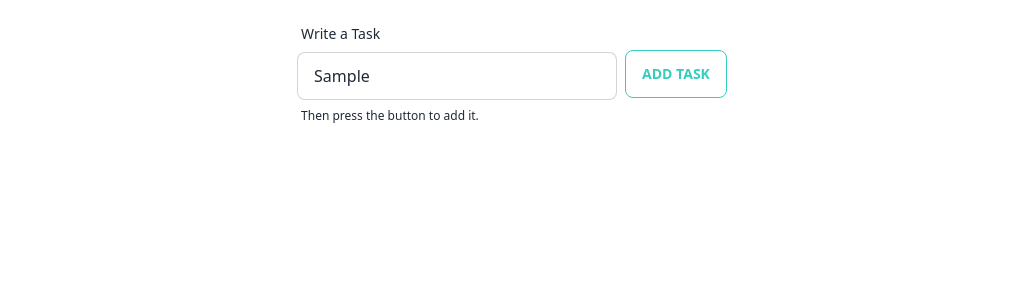
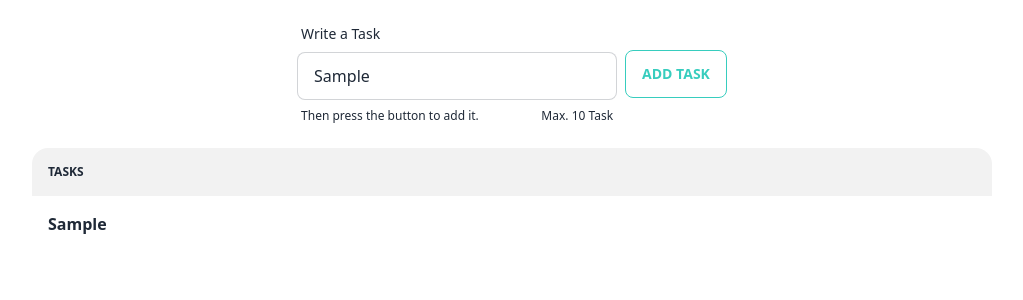
Before and after one commit to lucianogriffa/Web-ToDo-ReactJs, a React (Create React App) app: page / in a window 1280 px wide. Both pictures are taken after typing "Sample" into the empty fields and a click on the button "ADD TASK". Shown: the top 300 px of the page, without its empty margins (128-1151 px from the left). Built offline with nearby package versions, Linux system fonts and the light colour scheme.

Commit message:
Input, Table & Context

```diff
--- a/src/App.js
+++ b/src/App.js
@@ -1,10 +1,15 @@
+// Context
+import Context from "./context/Context";
+// Components
 import Input from "./components/Input";
+import Table from "./components/Table";
 
 function App() {
   return (
-    <>
+    <Context>
       <Input/>
-    </>
+      <Table/>
+    </Context>
   );
 }
 export default App;
--- a/src/components/Input.jsx
+++ b/src/components/Input.jsx
@@ -1,14 +1,24 @@
 import { useState } from "react";
+import { useToDoContext } from "../context/Context";
 
 const Input = () => {
-  const [content, setContent] = useState(" ");
-
+  const [content, setContent] = useState("");
+  const [id, setId] = useState(1);
+  const { state, addToTaskList } = useToDoContext();
   const handleInput = event => {
+    setId(id + 1);
     setContent(event.target.value);
   };
   const handleButton = () => {
     console.log(content);
+    addToTaskList(content, id)
   };
+  const ButtonAdd = () => {
+    return <button onClick={handleButton} className="btn btn-outline btn-accent">Add Task</button>
+  }
+  const ButtonDisable= () => {
+    return <button disabled className="btn btn-outline btn-accent">Total Tasks Allowed</button>
+  }
   return (
     <div className="flex justify-center items-center align-middle mt-4">
       <div className="form-control w-full max-w-xs mr-2">
@@ -18,9 +28,10 @@ const Input = () => {
         <input onChange={handleInput} type="text" placeholder="Type here" className="input input-bordered w-full max-w-xs" />
         <label className="label">
           <span className="label-text-alt">Then press the button to add it.</span>
+          <span className="label-text-alt">Max. 10 Task</span>
         </label>
       </div>
-      <button onClick={handleButton} className="btn btn-outline btn-accent">Add Task</button>
+      {state.task.length <= 9 ? <ButtonAdd/> : <ButtonDisable/>}
     </div>
   );
 }
--- /dev/null
+++ b/src/components/Table.jsx
@@ -0,0 +1,23 @@
+import { useToDoContext } from "../context/Context";
+import TableItem from "./TableItem";
+const Table = () => {
+  const { state } = useToDoContext()
+  return (
+    <div className="flex overflow-x-auto justify-center items-center align-middle w-full mt-4">
+      <table className="table table-zebra w-3/4">
+        <thead>
+          <tr>
+            <th>Tasks</th>
+          </tr>
+        </thead>
+        <tbody>
+          {state.task.map(task => (
+            <TableItem key={task.id} task={task} />
+          ))}
+        </tbody>
+      </table>
+    </div>
+  )
+}
+
+export default Table
--- /dev/null
+++ b/src/components/TableItem.jsx
@@ -0,0 +1,19 @@
+import { useToDoContext } from '../context/Context';
+const TableItem = ({task, key}) => {
+	const { removeTask } = useToDoContext();
+  const handleRemove = task => {
+		removeTask(task);
+	};
+  return (
+    <tr>
+      <td className='bg-black-simple'>
+        <div className="flex items-center space-x-3">
+          <div>
+            <div className="font-bold">{task}</div>
+          </div>
+        </div>
+      </td>
+    </tr>
+  )
+}
+export default TableItem;
--- /dev/null
+++ b/src/context/Context.jsx
@@ -0,0 +1,35 @@
+import React, { useState, useContext } from 'react';
+const ToDoContext = React.createContext({});
+export const useToDoContext = () => useContext(ToDoContext)
+const initialState = {
+  task: []
+}
+const Context = ({ children }) => {
+  const [state, setState] = useState(initialState)
+  const addToTaskList = (payload) => {
+    setState({
+      ...state,
+      task: [ ...state.task, payload]
+    })
+  }
+  const removeTask = (payload) => {
+		setState({
+			...state,
+			task: state.task.filter(items => items.id !== payload.id),
+		});
+	}
+  // const cleanTask = () => setTask([])
+  // const removeTask = (id) => setTask(task.filter(product => product.id !== id))
+  // const totalTasks = () => task.reduce((accumalator, currentValue) => accumalator + currentValue.quantity, 0)
+  return (
+    <ToDoContext.Provider
+      value={{
+        state,
+        addToTaskList,
+        removeTask
+      }}>
+        {children}
+      </ToDoContext.Provider>
+  )
+}
+export default Context;
```
